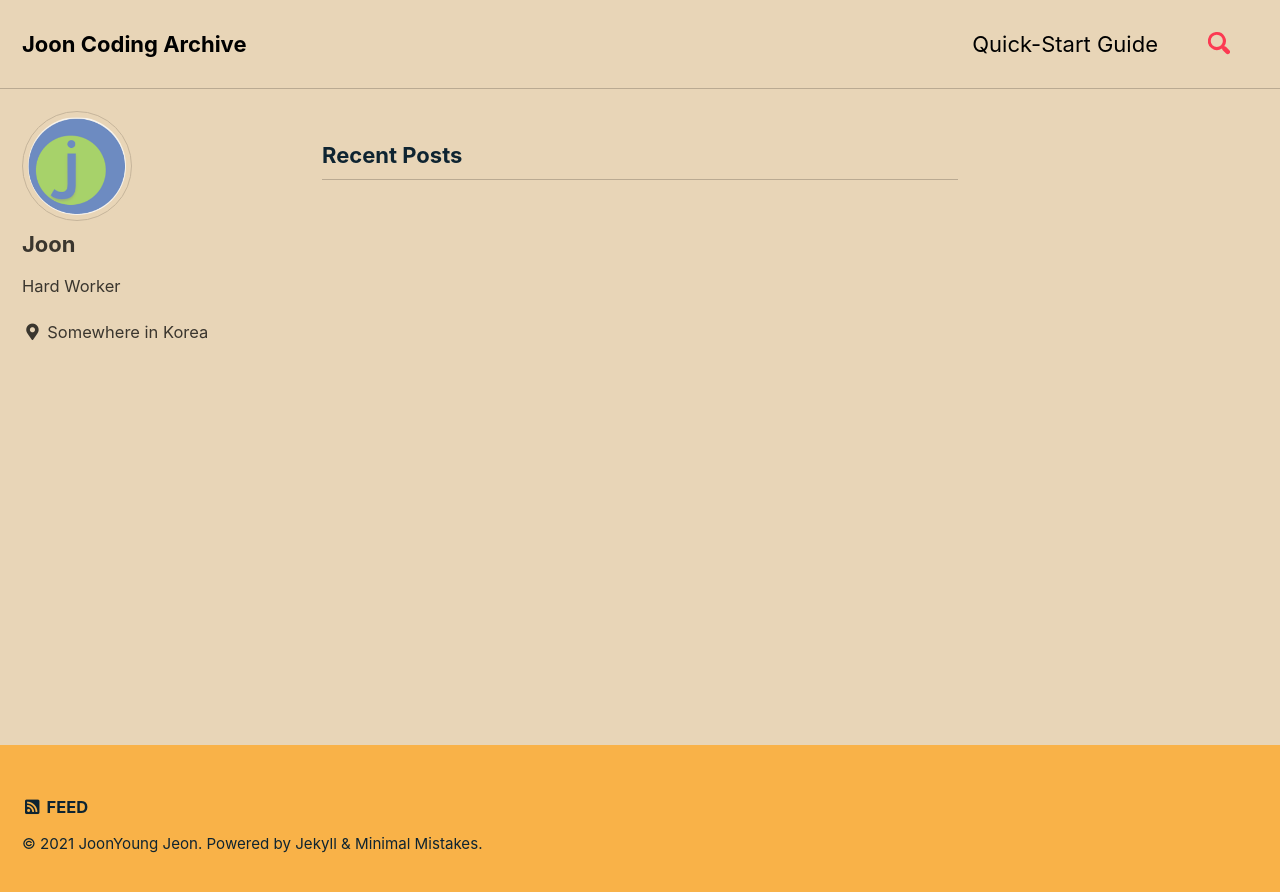
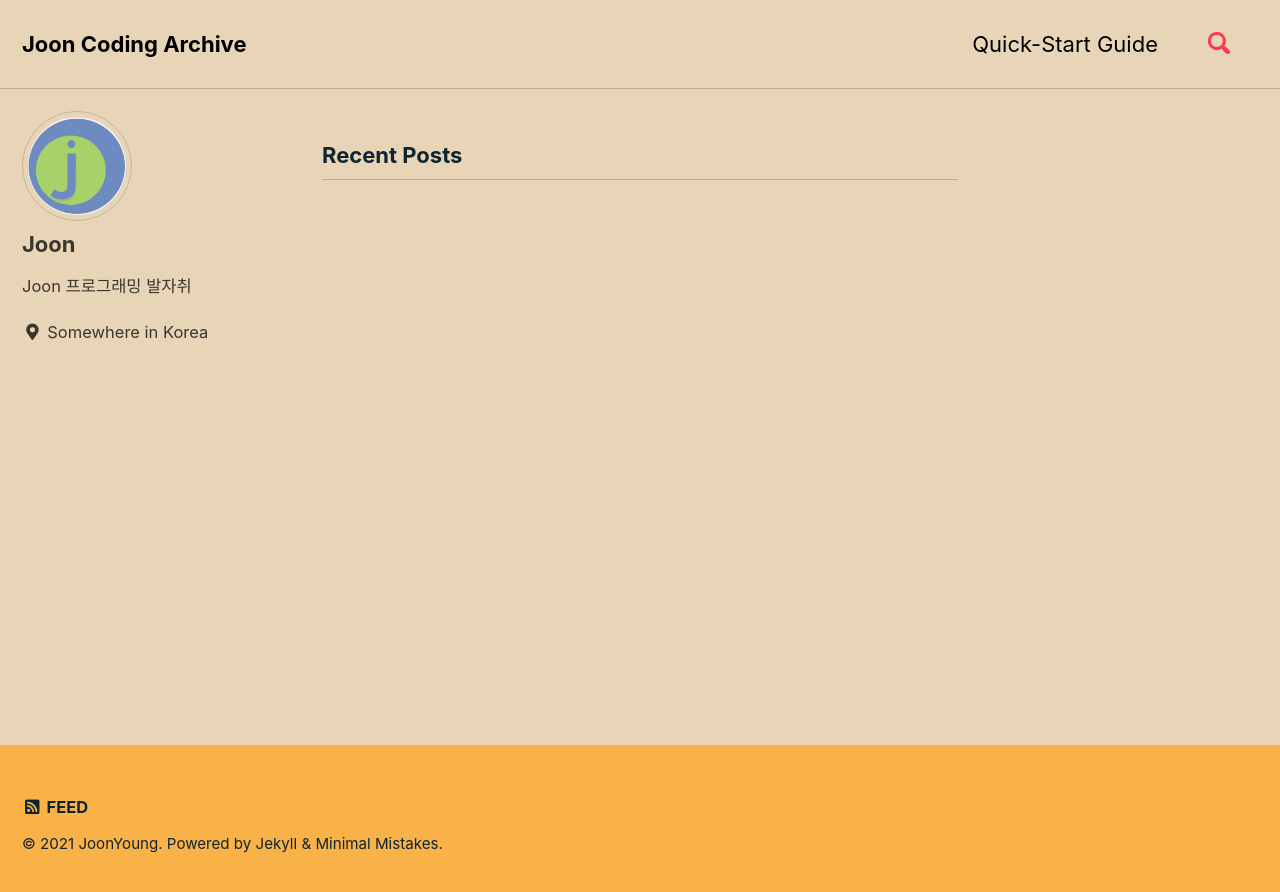
Before and after one commit to EuilimChoi/JoonYoungJJ.github.io, a Jekyll site: the page built from index.html, in a window 1280 px wide. Shown: the top 892 px of the page. Built offline with Jekyll 4.4.1, drawn with Linux system fonts in a browser that asks for light colours; cached includes are drawn as plain includes; the list of posts is cut into pages by our own code.

Commit message:
main Update

```diff
--- a/_config.yml
+++ b/_config.yml
@@ -19,7 +19,7 @@ locale                   : "ko_KR"
 title                    : "Joon Coding Archive"
 title_separator          : "-"
 subtitle                 : # site tagline that appears below site title in masthead
-name                     : "JoonYoung Jeon"
+name                     : "JoonYoung"
 description              : "Joon's Archive for new technologies and wonderful codes"
 url                      : # the base hostname & protocol for your site e.g. "https://mmistakes.github.io"
 baseurl                  : # the subpath of your site, e.g. "/blog"
@@ -96,7 +96,7 @@ analytics:
 author:
   name             : "Joon"
   avatar           : "/assets/image/JoonLogo.png" # path of avatar image, e.g. "/assets/images/bio-photo.jpg"
-  bio              : "Hard Worker"
+  bio              : "Joon 프로그래밍 발자취"
   location         : "Somewhere in Korea"
   email            :
   links:
--- /dev/null
+++ b/naveraada09531c106a9d1549049beab02e8d.html
@@ -0,0 +1 @@
+naver-site-verification: naveraada09531c106a9d1549049beab02e8d.html
--- /dev/null
+++ b/root/naveraada09531c106a9d1549049beab02e8d.html
@@ -0,0 +1 @@
+naver-site-verification: naveraada09531c106a9d1549049beab02e8d.html
```
